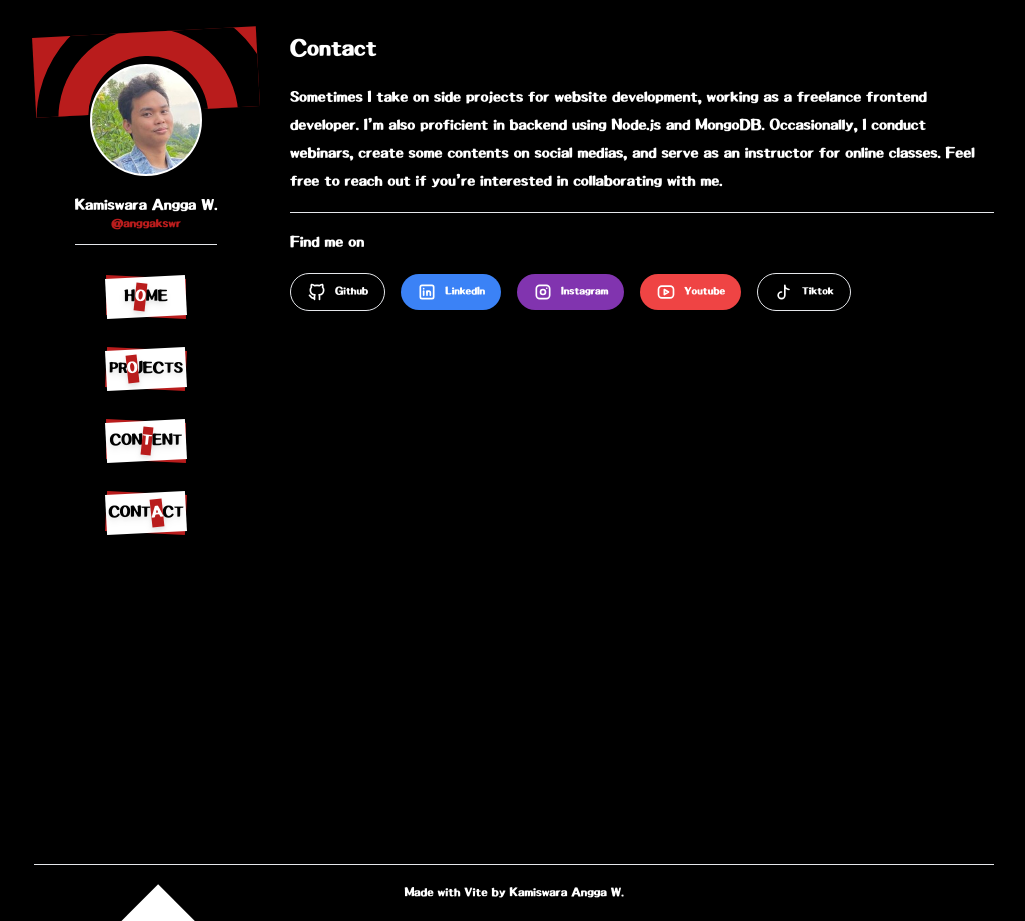
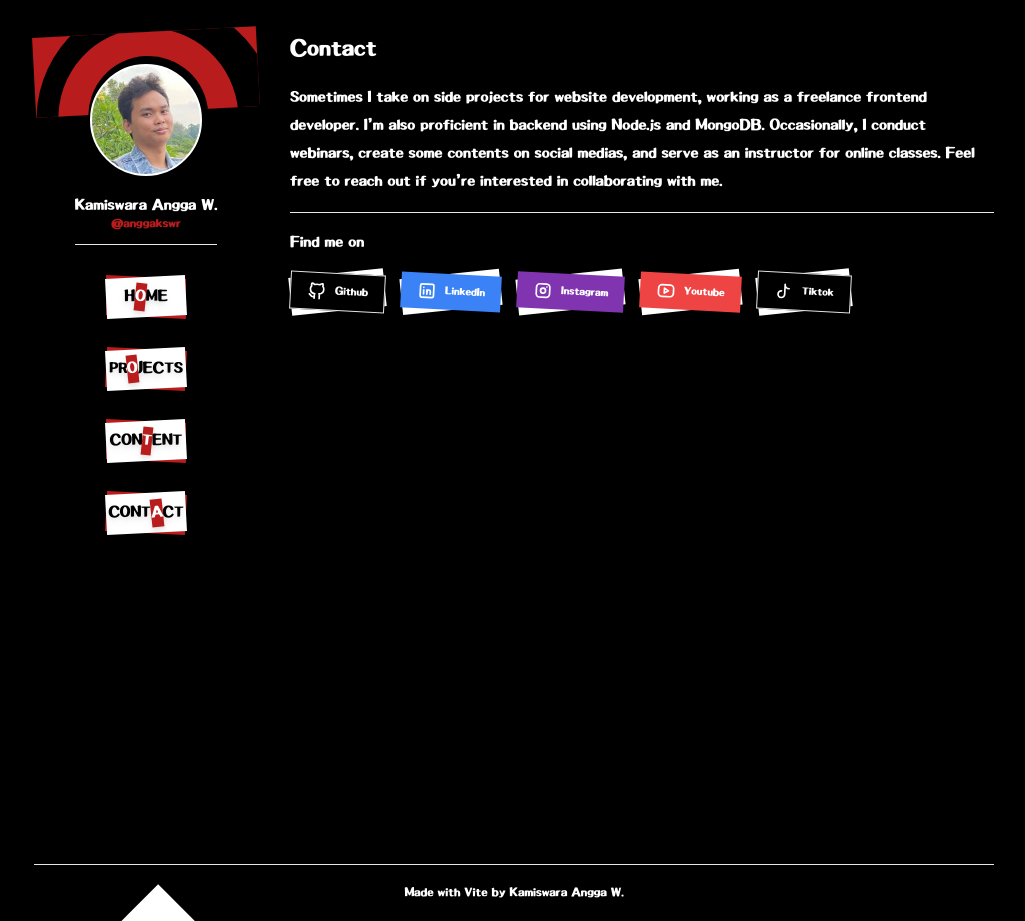
Before and after one commit to anggakswr/anggakswr.github.io, a React (Vite) app: page /contact in a window 1280 px wide. Shown: the whole page, without its empty margins (126-1151 px from the left). Built offline with nearby package versions, Linux system fonts and the light colour scheme.

Commit message:
style: update socmed link styling

```diff
--- a/src/App.tsx
+++ b/src/App.tsx
@@ -35,7 +35,7 @@ function App() {
         {/* <Cover /> */}
         <BoxTransition />
 
-        <div className="w-3/4 mx-auto py-8 flex gap-x-8">
+        <div className="md:w-3/4 px-4 md:px-0 mx-auto py-8 flex gap-x-8">
           <SidebarV2 />
 
           {/* body */}
--- a/src/pages/Contact.tsx
+++ b/src/pages/Contact.tsx
@@ -1,3 +1,4 @@
+import { useState } from "react";
 import {
   TbBrandGithub,
   TbBrandInstagram,
@@ -24,57 +25,81 @@ const Contact = () => {
 
       <h2 className="text-xl mb-4">Find me on</h2>
 
-      {aSocials.map((oSocial) => (
-        <a
-          key={oSocial.sText}
-          href={oSocial.sLink}
-          target="_blank"
-          rel="noopener noreferrer"
-          className={`hover:opacity-80 inline-block py-2 px-4 shadow mr-4 mb-4 rounded-full text-white ${
-            oSocial.sCSSColor
-          } ${oSocial.sCSSColor === "bg-black" ? "border" : ""}`}
-        >
-          <span className="box-equal gap-x-2">
-            <span className="text-xl">{oSocial.sImg}</span>
-
-            <span className="text-xs md:text-sm">{oSocial.sText}</span>
-          </span>
-        </a>
+      {aSocials.map((socmed) => (
+        <SocmedLink key={socmed.text} socmed={socmed} />
       ))}
     </div>
   );
 };
 
+interface Socmed {
+  img: JSX.Element;
+  text: string;
+  link: string;
+  bgColor: string;
+}
+
+const SocmedLink = ({ socmed }: { socmed: Socmed }) => {
+  // local state
+  const [isHover, setHover] = useState(false);
+
+  const bgRotate = isHover ? "-rotate-0" : "-rotate-6";
+  const contentBg = socmed.bgColor === "bg-black" ? "border" : "";
+  const contentRotate = isHover ? "rotate-0" : "rotate-3";
+  const socmedLink =
+    "hover:rotate-0 inline-block mr-4 mb-4 text-white relative";
+
+  return (
+    <a
+      onMouseOver={() => setHover(true)}
+      onMouseOut={() => setHover(false)}
+      href={socmed.link}
+      target="_blank"
+      rel="noopener noreferrer"
+      className={`${socmedLink}`}
+    >
+      <span className={`absolute inset-0 bg-white ${bgRotate}`} />
+
+      <span
+        className={`relative z-10 box-equal gap-x-2 py-2 px-4 ${contentBg} ${contentRotate} ${socmed.bgColor}`}
+      >
+        <span className="text-xl">{socmed.img}</span>
+        <span className="text-xs md:text-sm">{socmed.text}</span>
+      </span>
+    </a>
+  );
+};
+
 const aSocials = [
   {
-    sImg: <TbBrandGithub />,
-    sText: "Github",
-    sLink: "https://github.com/anggakswr/",
-    sCSSColor: "bg-black",
+    img: <TbBrandGithub />,
+    text: "Github",
+    link: "https://github.com/anggakswr/",
+    bgColor: "bg-black",
   },
   {
-    sImg: <TbBrandLinkedin />,
-    sText: "LinkedIn",
-    sLink: "https://www.linkedin.com/in/anggakswr/",
-    sCSSColor: "bg-blue-500",
+    img: <TbBrandLinkedin />,
+    text: "LinkedIn",
+    link: "https://www.linkedin.com/in/anggakswr/",
+    bgColor: "bg-blue-500",
   },
   {
-    sImg: <TbBrandInstagram />,
-    sText: "Instagram",
-    sLink: "https://www.instagram.com/anggakswr/",
-    sCSSColor: "bg-[#8134AF]",
+    img: <TbBrandInstagram />,
+    text: "Instagram",
+    link: "https://www.instagram.com/anggakswr/",
+    bgColor: "bg-[#8134AF]",
   },
   {
-    sImg: <TbBrandYoutube />,
-    sText: "Youtube",
-    sLink: "https://www.youtube.com/@anggakswr/",
-    sCSSColor: "bg-red-500",
+    img: <TbBrandYoutube />,
+    text: "Youtube",
+    link: "https://www.youtube.com/@anggakswr/",
+    bgColor: "bg-red-500",
   },
   {
-    sImg: <TbBrandTiktok />,
-    sText: "Tiktok",
-    sLink: "https://www.tiktok.com/@anggakswr",
-    sCSSColor: "bg-black",
+    img: <TbBrandTiktok />,
+    text: "Tiktok",
+    link: "https://www.tiktok.com/@anggakswr",
+    bgColor: "bg-black",
   },
 ];
 
```
